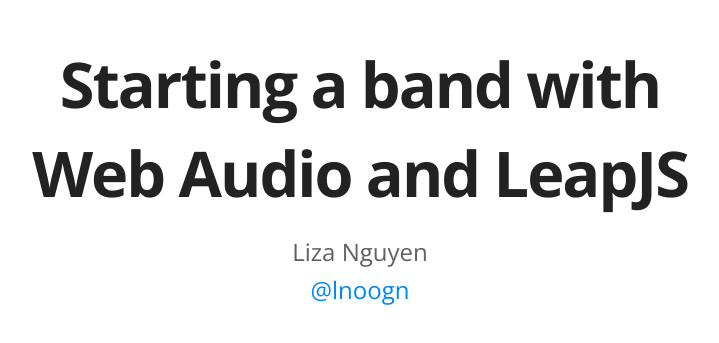
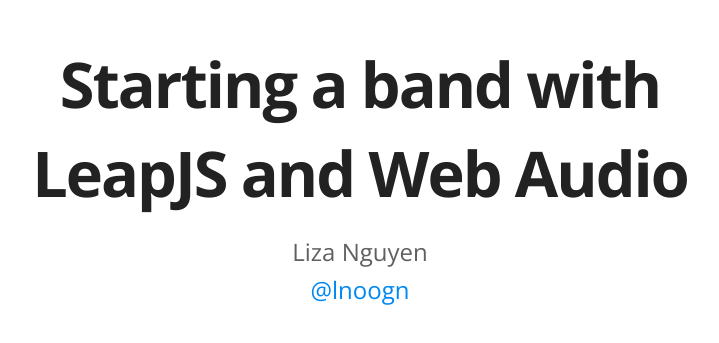
Before and after one commit to lizacodes/leapjs-webaudio-talk, a plain HTML site: page index.html in a window 1280 px wide. Shown: the part 213-556 px from the top of the page, without its empty margins (280-999 px from the left). Drawn offline with nearby package versions, Linux system fonts and the light colour scheme.

Commit message:
title change

```diff
--- a/index.html
+++ b/index.html
@@ -13,7 +13,7 @@
   <body>
     <article>
       <section>
-        <h1>Starting a band with Web Audio and LeapJS</h1>
+        <h1>Starting a band with LeapJS and Web Audio</h1>
         <h3>Liza Nguyen<br><a href="http://twitter.com/lnoogn">@lnoogn</a></h3>
       </section>
       <section>
```
